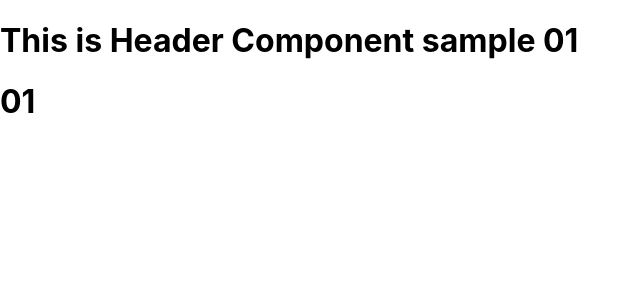
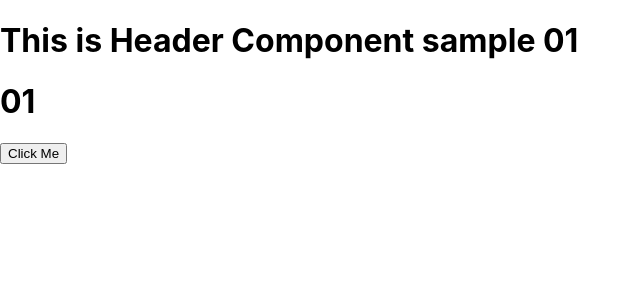
Before and after one commit to boonkuaeb/react-es6, a React (Create React App) app: page / in a window 1280 px wide. Shown: the top 300 px of the page, without its empty margins (0-640 px from the left). Built offline with nearby package versions, Linux system fonts and the light colour scheme.

Commit message:
bind on construct

```diff
--- a/src/App.js
+++ b/src/App.js
@@ -1,7 +1,18 @@
-import React, { Component } from 'react';
+import React, {Component} from 'react';
 import Header from './Header';
 
 class App extends Component {
+
+    constructor(props) {
+        super(props);
+        this.state = {
+            likeMe:1
+        }
+
+        this.handleClick = this.handleClick.bind(this);
+    }
+
+
     render() {
         let sample = "sample 01";
         return (
@@ -10,8 +21,16 @@ class App extends Component {
                     title={sample}
                     counter="01"
                 />
+
+                {/*<button onClick={this.handleClick.bind(this)}>Click Me</button>*/}
+                {/*<button onClick={()=>this.handleClick()}>Click Me</button>*/}
+                <button onClick={this.handleClick}>Click Me</button>
             </div>
         );
+    }
+
+    handleClick() {
+        console.log(this.state.likeMe)
     }
 }
 
```
Lines whose indentation alone changed are shown as unchanged.
